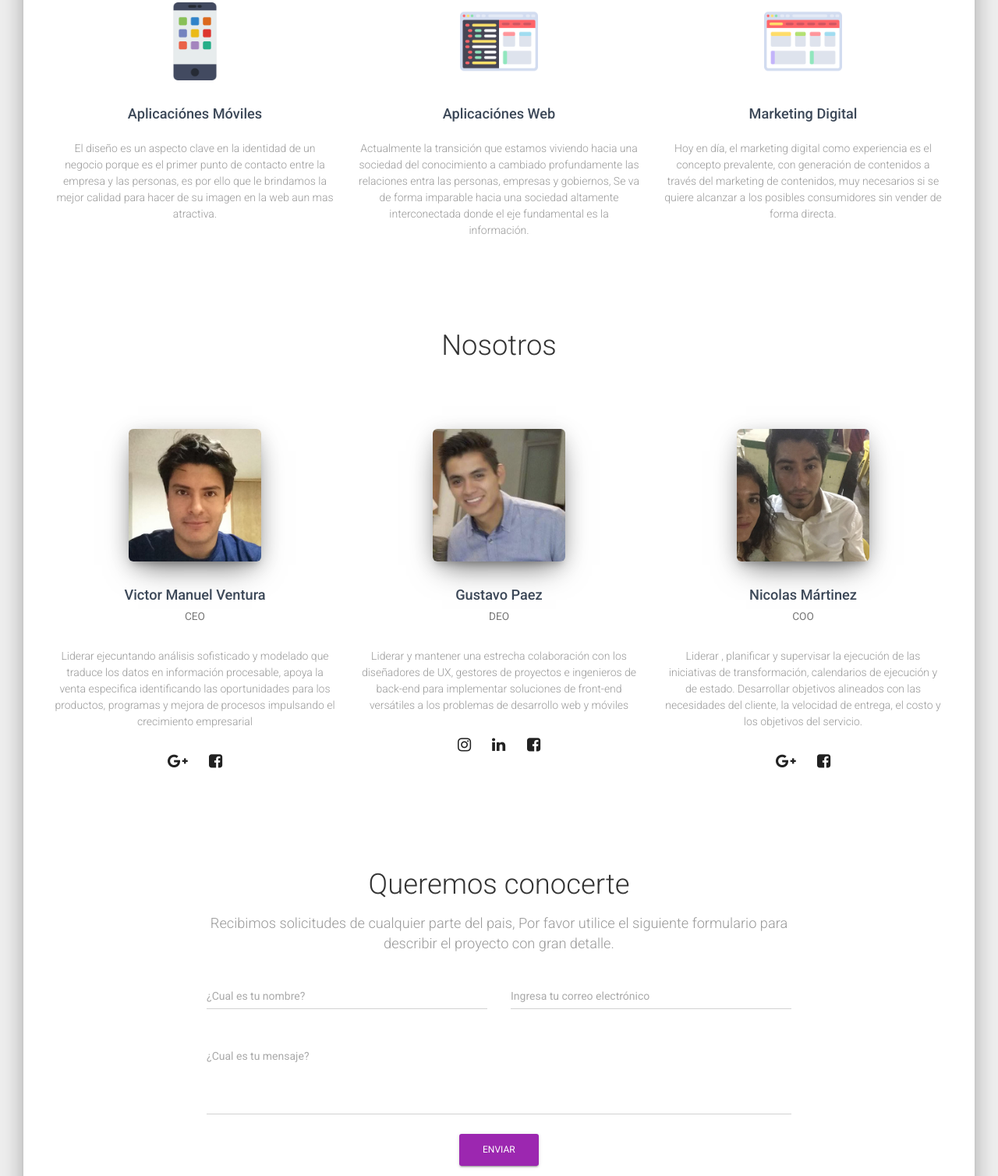
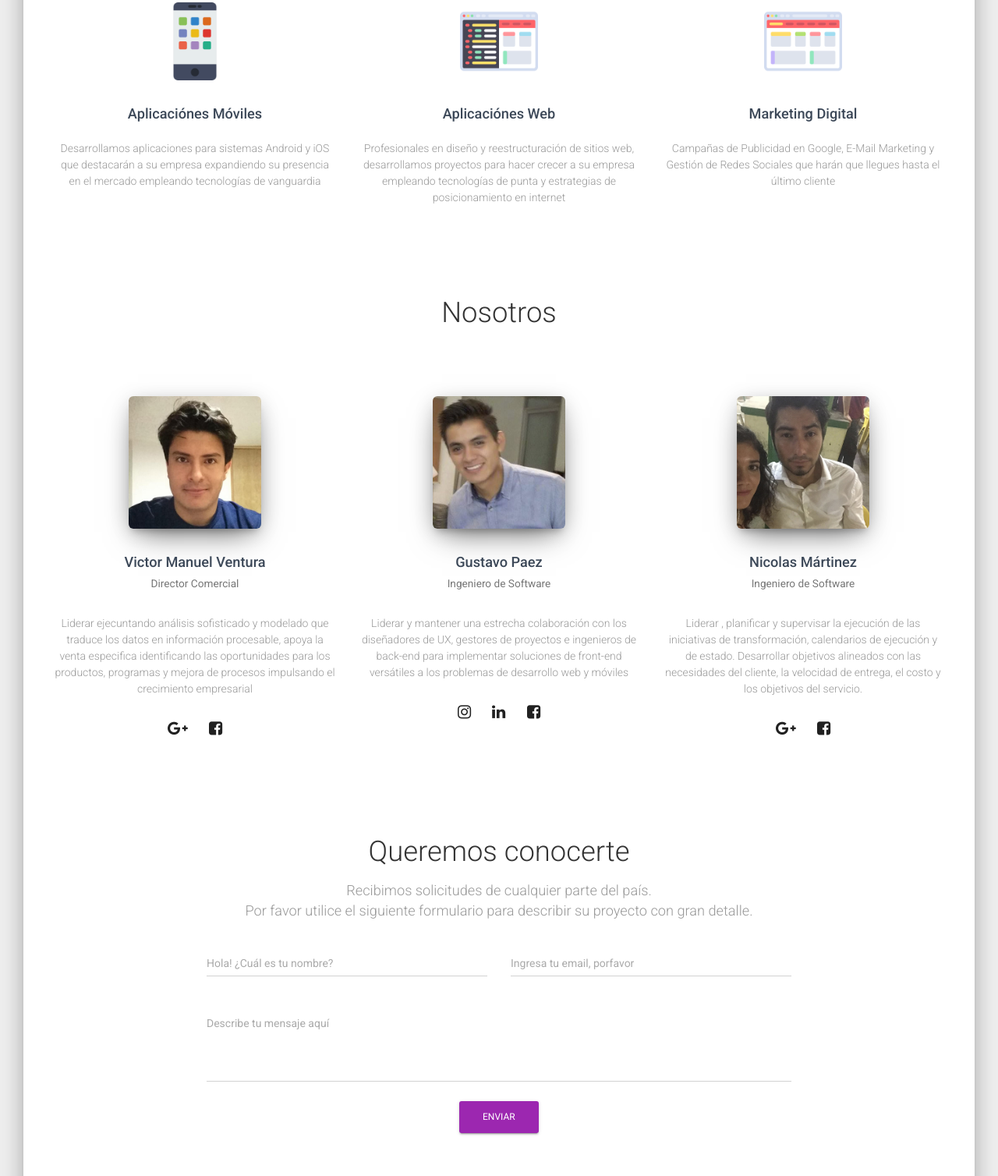
Before and after one commit to GustavoPaez/scopestudio, a plain HTML site: page index.html in a window 1280 px wide. Shown: the part 1114-2622 px from the top of the page at 78% size. Drawn offline with Linux system fonts and the light colour scheme.

Commit message:
Cambios de contenido textual

```diff
--- a/index.html
+++ b/index.html
@@ -35,13 +35,13 @@
 	        	<span class="icon-bar"></span>
 	        	<span class="icon-bar"></span>
 	    	</button>
-	    	<a href="http://www.scopestudio.com">
+	    	<a href="http://www.scopestudio.mx">
 	        	<div class="logo-container">
 	                <div class="logo" style="margin-top: -2px">
 	                    <img src="assets/img/logo.png"  alt="Creative Tim Logo" rel="tooltip" title=" diseña y desarrolla con <b>SCOPE Developers</b>" data-placement="bottom" data-html="true">
 	                </div>
 	                <div class="brand">
-	                    <div style="font-size: 23px;font-family: Avenir; font-weight: bold;">SCOPE</div>
+	                    <div  style="font-size: 23px;font-family: Avenir; font-weight: bold;">SCOPE</div>
 	                     <div style="font-size: 15px">Developers</div>
 	                </div>
 
@@ -90,8 +90,8 @@
 			<div class="row">
 				<div class="col-md-6">
 
-						<h1>Optimiza tus procesos.</h1>
-	                    <h4>Hacemos más que software; te ofrecemos una solucíon integral para que puedas impulsar las áreas que tu negocio requiere. La innovación es mas que un concepto, son las acciones que buscan la mejora continua optimizando procesos o reinventandolos de una manera mas efectiva.</h4>
+						<h1>Desarrollando Software</h1>
+	                    <h4>Hacemos más que software, te ofrecemos una solucíon integral para que puedas impulsar las áreas que tu negocio requiere. La innovación es mas que un concepto, son las acciones que buscan la mejora continua optimizando procesos o reinventandolos de una manera mas efectiva.</h4>
 	                    <br/>
 				</div>
 			</div>
@@ -119,8 +119,9 @@
 									<!--<i class="material-icons">devices_other</i>-->
 									<img src="assets/img/iphone.png" style="width: 100px"; height="100px">
 									<h4 class="title">Aplicaciónes Móviles</h4>
-			                        <p class="description">El diseño  es un aspecto clave en la identidad de un negocio porque es el primer punto de contacto entre la empresa y las personas, es por ello que le brindamos la mejor calidad para hacer de su imagen en la web aun mas atractiva.
-</p>
+			                        <p class="description">
+			                        Desarrollamos aplicaciones para sistemas Android y iOS que destacarán a su empresa expandiendo su presencia en el mercado empleando tecnologías de vanguardia
+									</p>
 								</div>
 
 		                    </div>
@@ -129,7 +130,7 @@
 									<!--<i class="material-icons">dashboard</i>-->
 									<img src="assets/img/code.png" style="width: 100px"; height="100px">
 									<h4 class="title">Aplicaciónes Web</h4>
-			                        <p class="description">Actualmente la transición que estamos viviendo hacia una sociedad del conocimiento a cambiado profundamente las relaciones entra las personas, empresas y gobiernos, Se va de forma imparable hacia una sociedad altamente interconectada donde el eje fundamental es la información. </p>
+			                        <p class="description"> Profesionales en diseño y reestructuración de sitios web, desarrollamos proyectos para hacer crecer a su empresa empleando tecnologías de punta y estrategias de posicionamiento en internet  </p>
 								</div>
 
 		                    </div>
@@ -138,7 +139,7 @@
 									<!--<i class="material-icons">style</i>-->
 									<img src="assets/img/marketing.png" style="width: 100px"; height="100px">
 									<h4 class="title">Marketing Digital</h4>
-			                        <p class="description">Hoy en día, el marketing digital como experiencia es el concepto prevalente, con generación de contenidos a través del marketing de contenidos, muy necesarios si se quiere alcanzar a los posibles consumidores sin vender de forma directa.</p>
+			                        <p class="description">Campañas de Publicidad en Google, E-Mail Marketing y Gestión de Redes Sociales que harán que llegues hasta el último cliente</p>
 								</div>
 
 		                    </div>
@@ -158,7 +159,7 @@
 			                    <div class="team-player">
 			                        <img src="assets/img/avatar.jpg" alt="Thumbnail Image" class="img-rounded img-raised">
 			                        <h4 class="title">Victor Manuel Ventura <br />
-										<small class="text-muted">CEO</small>
+										<small class="text-muted">Director Comercial</small>
 									</h4>
 			                        <p class="description">Liderar ejecuntando análisis sofisticado y modelado que traduce los datos en información procesable, apoya la venta especifica identificando las oportunidades para los productos, programas y mejora de procesos impulsando el crecimiento empresarial</p>
 			                        <a href="" class="btn btn-just-icon btn-default"><i class="fa fa-google-plus"></i></a>
@@ -169,7 +170,7 @@
 			                    <div class="team-player">
 			                        <img src="assets/img/christian.jpg" alt="Thumbnail Image" class="img-rounded img-raised">
 			                        <h4 class="title">Gustavo Paez<br />
-										<small class="text-muted">DEO</small>
+										<small class="text-muted">Ingeniero de Software</small>
 									</h4>
 			                        <p class="description">Liderar y mantener una estrecha colaboración con los diseñadores de UX, gestores de proyectos e ingenieros de back-end para implementar soluciones de front-end versátiles a los problemas de desarrollo web y móviles</p>
 									<a href="https://www.instagram.com/goz.paez/" class="btn btn-just-icon"><i class="fa fa-instagram"></i></a>
@@ -181,7 +182,7 @@
 			                    <div class="team-player">
 			                        <img src="assets/img/kendall.jpg" alt="Thumbnail Image" class="img-rounded img-raised">
 			                        <h4 class="title">Nicolas Mártinez<br />
-										<small class="text-muted">COO</small>
+										<small class="text-muted">Ingeniero de Software</small>
 									</h4>
 			                        <p class="description">Liderar , planificar y supervisar la ejecución de las iniciativas de transformación, calendarios de ejecución y de estado. Desarrollar objetivos alineados con las necesidades del cliente, la velocidad de entrega, el costo y los objetivos del servicio.</p>
 									<a href="" class="btn btn-just-icon"><i class="fa fa-google-plus"></i></a>
@@ -197,25 +198,25 @@
 	                <div class="row">
 	                    <div class="col-md-8 col-md-offset-2">
 	                        <h2 class="text-center">Queremos conocerte</h2>
-							<h4 class="text-center description">Recibimos solicitudes de cualquier parte del pais, Por favor utilice el siguiente formulario para describir el proyecto con gran detalle.</h4>
+							<h4 class="text-center description">Recibimos solicitudes de cualquier parte del país.<br> Por favor utilice el siguiente formulario para describir su proyecto con gran detalle.</h4>
 	                        <form class="contact-form">
 	                            <div class="row">
 	                                <div class="col-md-6">
 										<div class="form-group label-floating">
-											<label class="control-label">¿Cual es tu nombre?</label>
+											<label class="control-label">Hola! ¿Cuál es tu nombre?</label>
 											<input type="text" class="form-control">
 										</div>
 	                                </div>
 	                                <div class="col-md-6">
 										<div class="form-group label-floating">
-											<label class="control-label">Ingresa tu correo electrónico</label>
+											<label class="control-label">Ingresa tu email, porfavor</label>
 											<input type="email" class="form-control">
 										</div>
 	                                </div>
 	                            </div>
 
 								<div class="form-group label-floating">
-									<label class="control-label">¿Cual es tu mensaje?</label>
+									<label class="control-label">Describe tu mensaje aquí</label>
 									<textarea class="form-control" rows="4"></textarea>
 								</div>
 
@@ -229,10 +230,9 @@
 	                        </form>
 	                    </div>
 	                </div>
-	            </div>
+	            </div> <!---->
 
 				<div class="space-70"></div>
-
 						<div id="checkRadios">
 						    <div class="row">
 								<div class="col-sm-3">
@@ -261,7 +261,7 @@
 					</li>
 					<li>
 						<a href="http://www.scopestudio.mx">
-						    Mas sobre nosotros
+						    Más sobre nosotros
 						</a>
 					</li>
 					<li>
```
